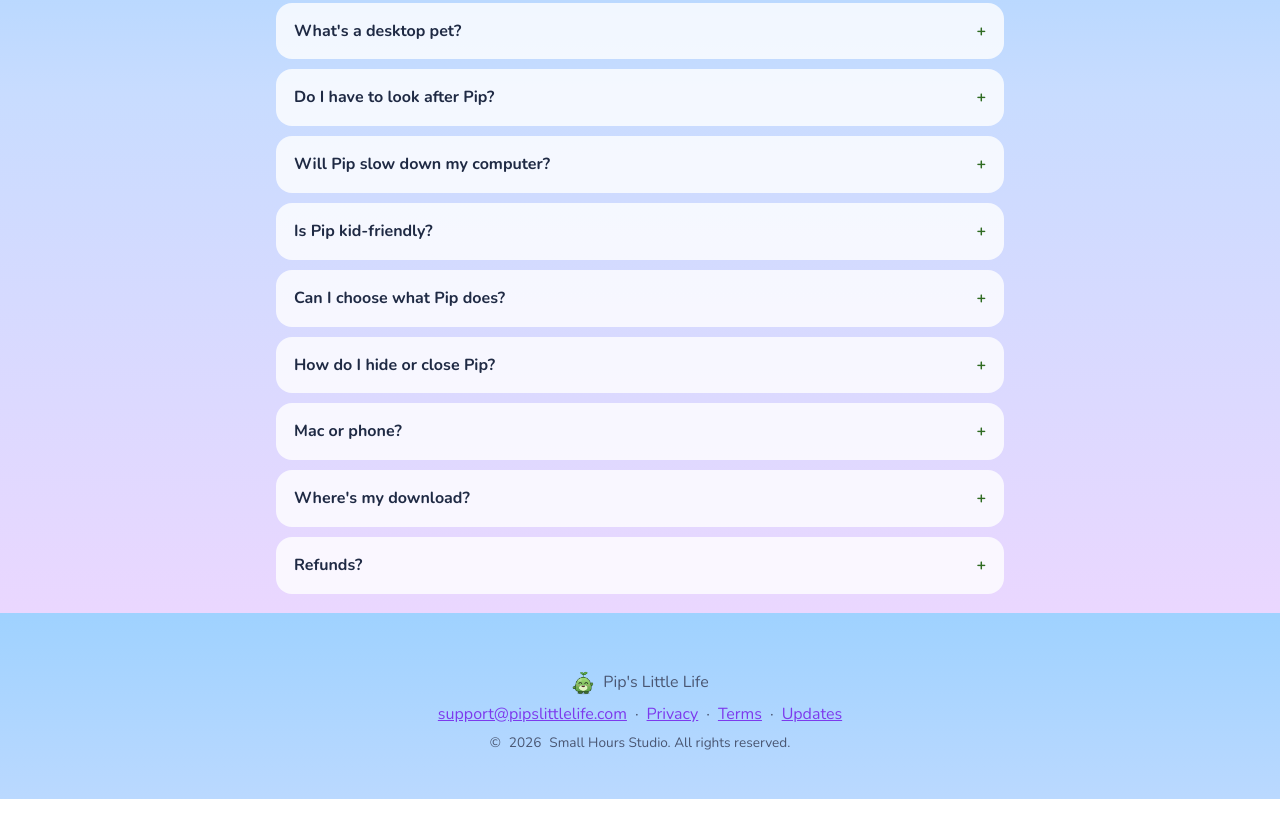
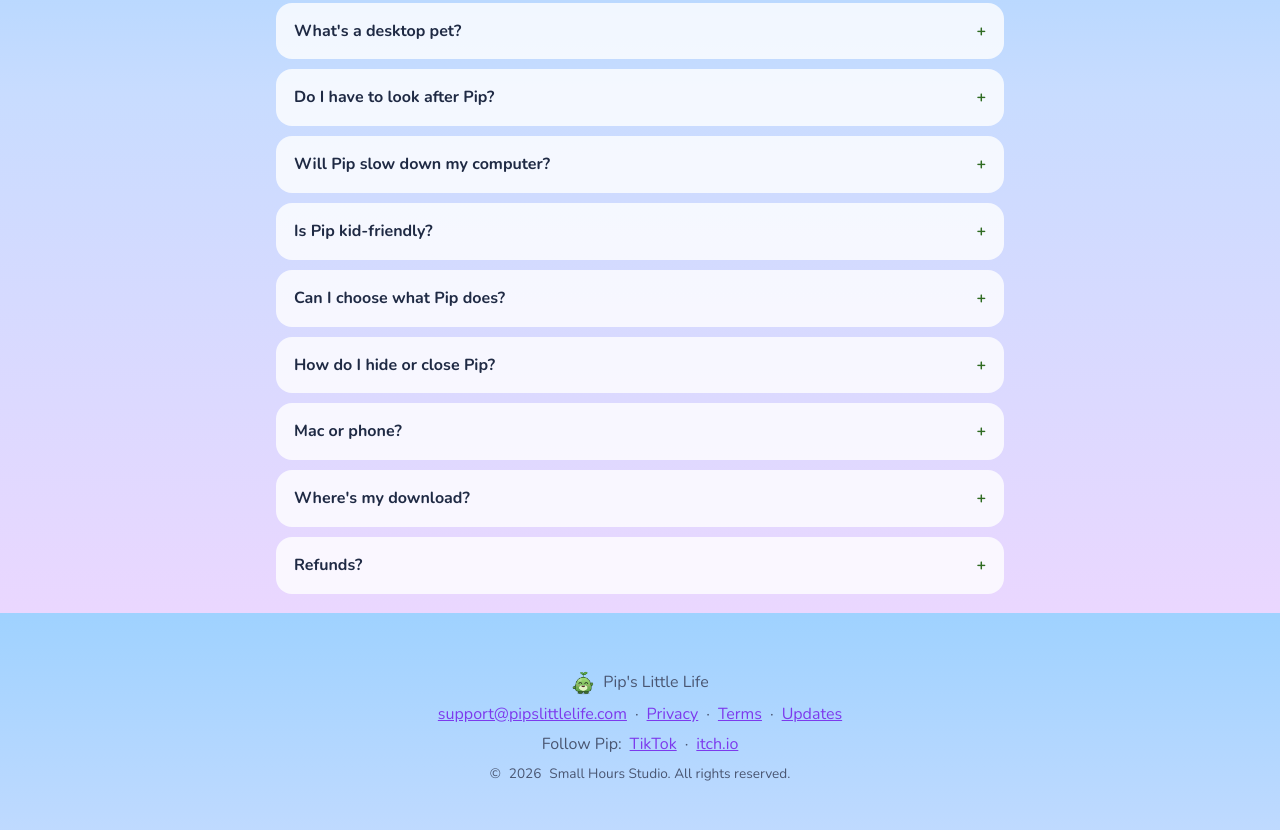
Before and after one commit to pipslittlelife/pipslittlelife-site, a plain HTML site: page index.html in a window 1280 px wide. Shown: the part 4187-5017 px from the top of the page. Before the commit the page ends 4986 px from the top, so only its background shows below. Drawn offline with nearby package versions, Linux system fonts and the light colour scheme.

Commit message:
Footer: follow Pip on TikTok and itch.io
Co-Authored-By: Claude Opus 5.5 <noreply@anthropic.com>

```diff
--- a/index.html
+++ b/index.html
@@ -209,6 +209,7 @@
 <footer class="foot">
   <p><img src="assets/pip-wave.png" alt="" width="24" height="26"> Pip's Little Life</p>
   <p><a href="mailto:support@pipslittlelife.com">support@pipslittlelife.com</a> · <a href="privacy.html">Privacy</a> · <a href="terms.html">Terms</a> · <a href="updates.html">Updates</a></p>
+  <p>Follow Pip: <a href="https://www.tiktok.com/@pips.little.life" rel="me noopener">TikTok</a> · <a href="https://smallhours-studio.itch.io/pips-little-life" rel="me noopener">itch.io</a></p>
   <p class="copy">© <span id="yr">2026</span> Small Hours Studio. All rights reserved.</p>
 </footer>
 
```
